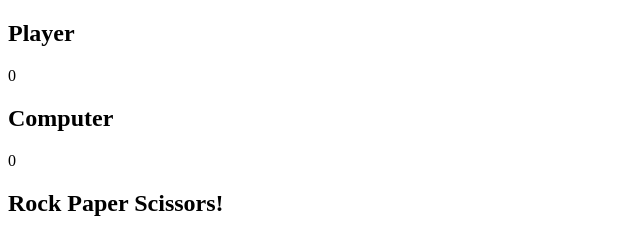
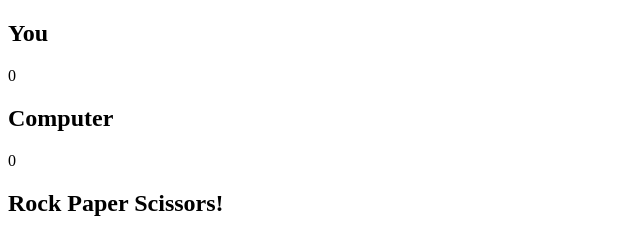
Before and after one commit to dmmonse/-RockPaperScissors, a plain HTML site: page index.html in a window 1280 px wide. Shown: the top 233 px of the page, 0-640 px from the left. Drawn offline with Linux system fonts and the light colour scheme; files whose address does not match are found by name.

Commit message:
personalized h2
player-score h2

```diff
--- a/index.html
+++ b/index.html
@@ -12,7 +12,7 @@
 <section class="game">
     <div class="score">
       <div class="player-score">
-        <h2>Player</h2>
+        <h2>You</h2>
         <p>0</p>
       </div>
       <div class="computer-score">
```
